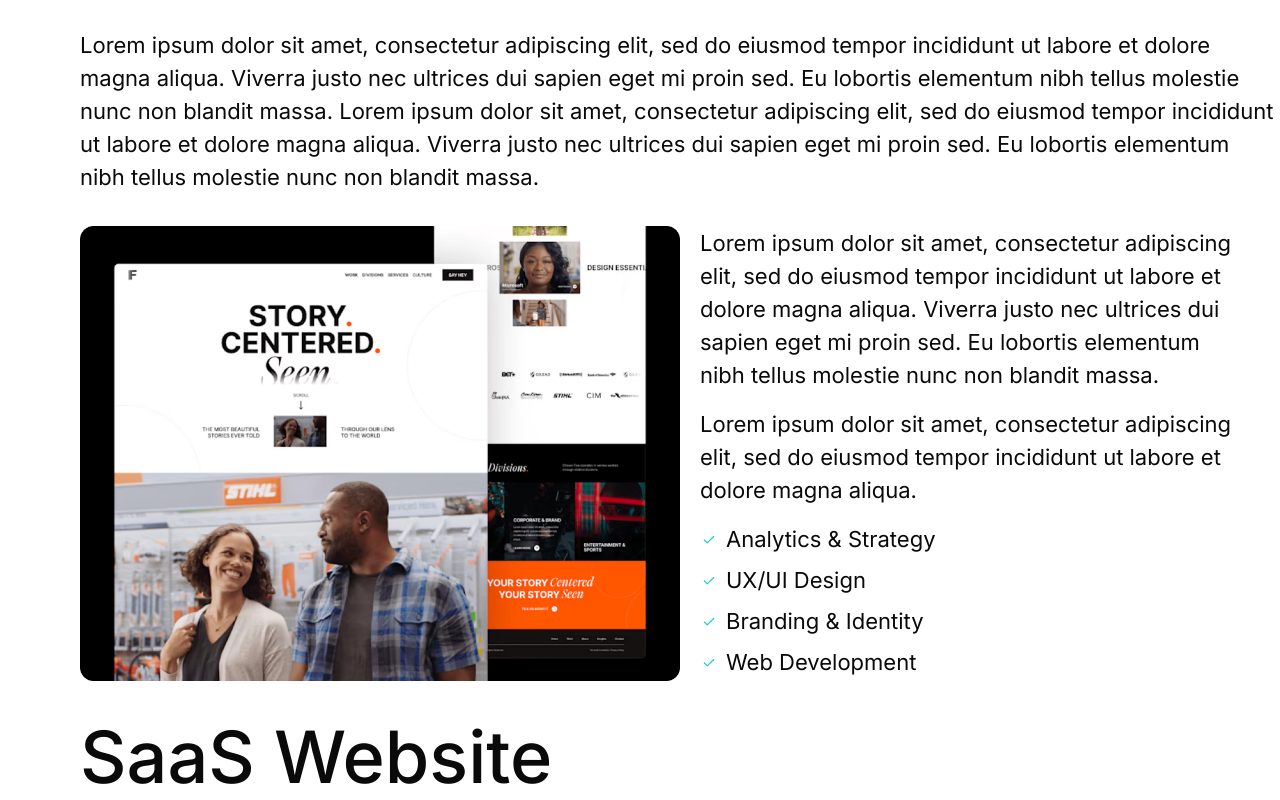
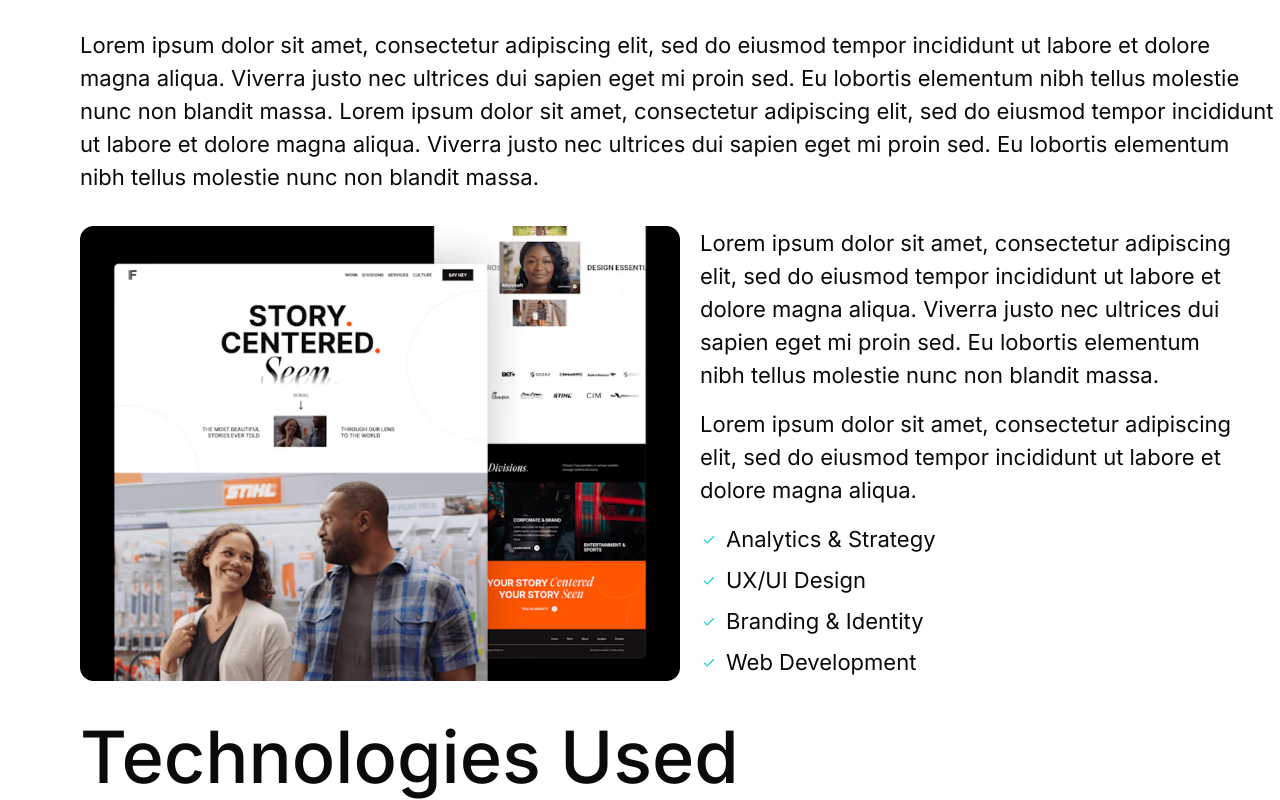
Before and after one commit to Roshen-Perera/ceylon-developers-portfolio, a Next.js app: page /projects in a window 1280 px wide. Shown: the part 1576-2376 px from the top of the page. Built offline with nearby package versions, Linux system fonts and the light colour scheme.

Commit message:
Added heading Technologies Used

```diff
--- a/components/techUsedSaas.tsx
+++ b/components/techUsedSaas.tsx
@@ -3,7 +3,7 @@ import React from "react";
 const TechUsedSaas = () => {
   return (
     <div className="flex flex-col gap-8">
-      <h1 className="text-7xl font-medium">SaaS Website</h1>
+      <h1 className="text-7xl font-medium">Technologies Used</h1>
     </div>
   );
 };
```
